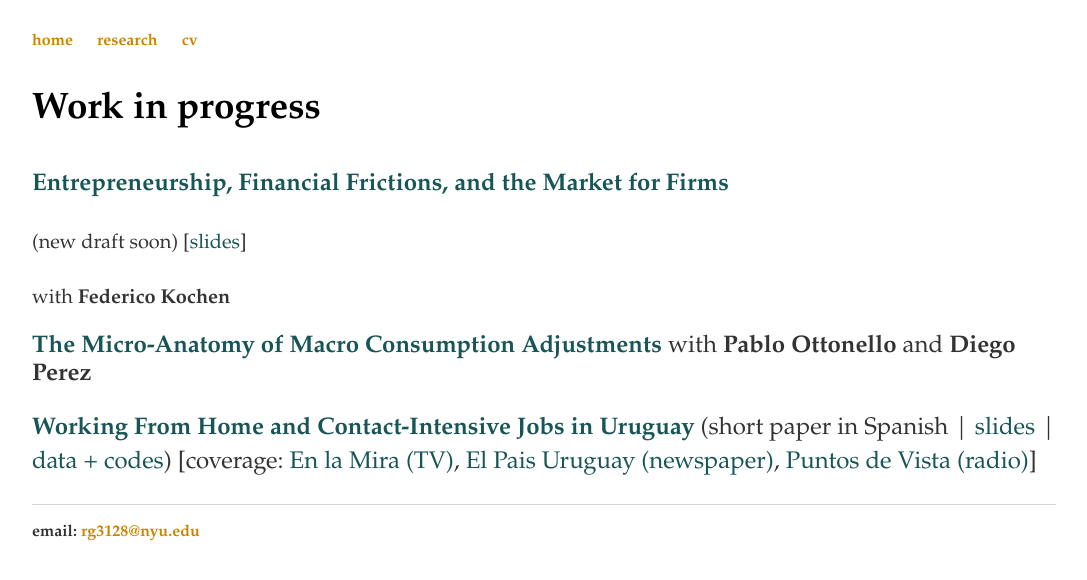
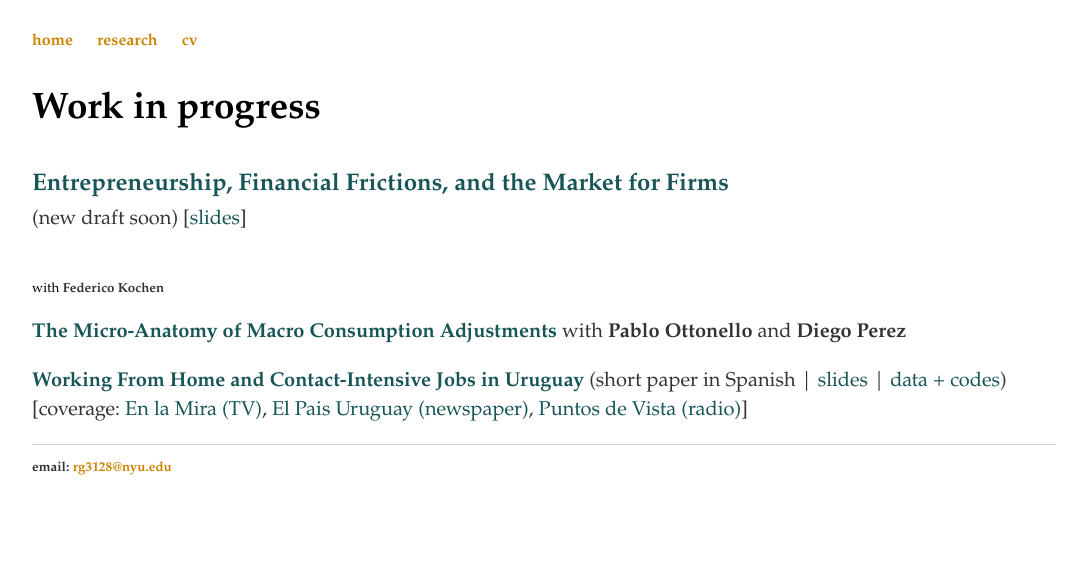
Before and after one commit to rafaguntin/rafaguntin.github.io, a Jekyll site: the page built from research/index.html, in a window 1280 px wide. Shown: the top 580 px of the page, without its empty margins (96-1183 px from the left). Built offline with Jekyll 4.4.1, drawn with Linux system fonts in a browser that asks for light colours.

Commit message:
Update index.html

```diff
--- a/research/index.html
+++ b/research/index.html
@@ -8,11 +8,12 @@
 			<p> <a style="font-weight: bold; color:#175556"
 			       href="/research/Entrepreneurship Financial Frictions and the Market of Firms.pdf"
 			       target="_blank">Entrepreneurship, Financial Frictions, and the Market for Firms</a>
-				</p>
-				<p><small> (new draft soon) [<a style="color:#175556" href="/research/GK - Slides NYU - 09Dec19 - Handout.pdf" target="_blank">slides</a>]</p>
-				<p> with
-				<a style="font-weight: bold; color:#333" href="https://sites.google.com/view/federicokochen/home" target="_blank"> Federico Kochen </a> </p>
-			<p><big> <a style="font-weight: bold; color:#175556"
+				<br>
+				<small> (new draft soon) [<a style="color:#175556" href="/research/GK - Slides NYU - 09Dec19 - Handout.pdf" target="_blank">slides</a>]</p>
+				<br>
+				with <a style="font-weight: bold; color:#333" href="https://sites.google.com/view/federicokochen/home" target="_blank"> Federico Kochen </a>
+			</p>
+			<p> <a style="font-weight: bold; color:#175556"
 			       >The Micro-Anatomy of Macro Consumption Adjustments</a>
 				with
 				<a style="font-weight: bold; color:#333" href="https://sites.google.com/site/ottonellopablo/" target="_blank"> Pablo Ottonello </a>
```
